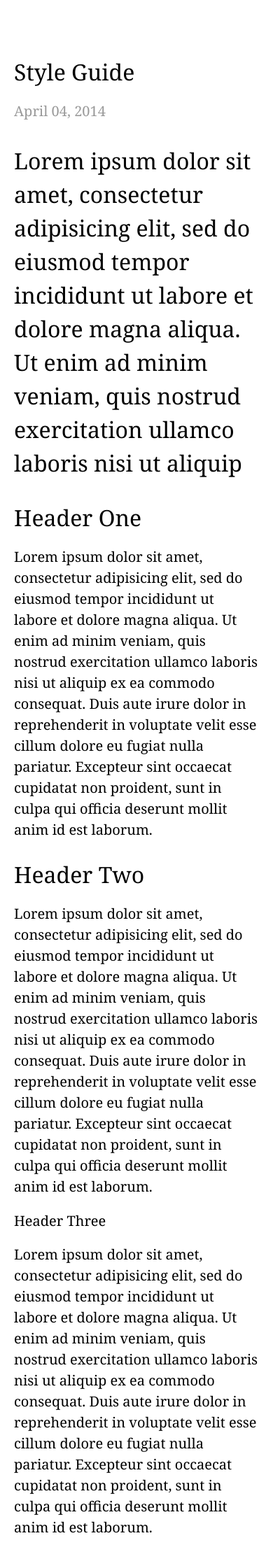
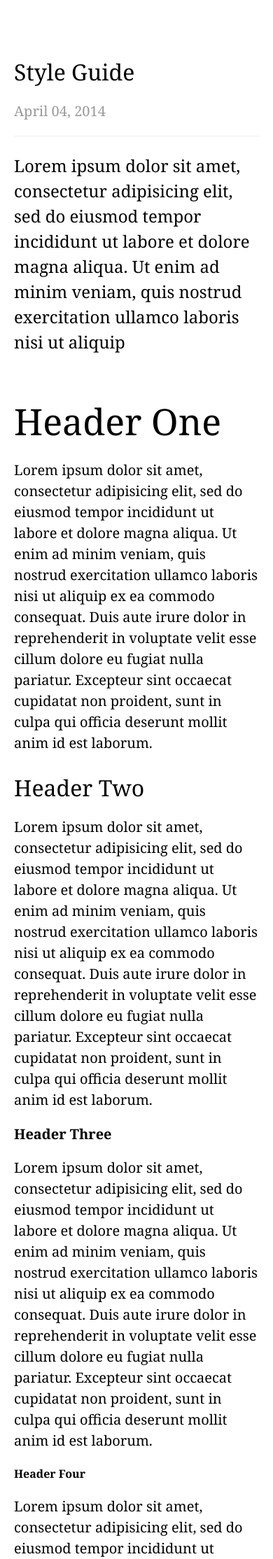
Before and after one commit to jonathandean/jonathandean.github.io, a Jekyll site: the page built from _posts/2014-04-04-styles.html, in a window 390 px wide. Shown: the top 2228 px of the page at 70% size. Built offline with Jekyll 4.4.1, drawn with Linux system fonts in a browser that asks for light colours.

Commit message:
updated styles for code, typography and links

```diff
--- a/_sass/_links.scss
+++ b/_sass/_links.scss
@@ -1,3 +1,4 @@
 a {
   text-decoration:none;
+  color: $orange;
 }
--- a/css/i.css
+++ b/css/i.css
@@ -358,7 +358,7 @@
   font-weight: 100; }
 
 h1, .h2, .h3, .h4, .h5, .h6 {
-  margin-bottom: .25em; }
+  margin-bottom: .35em; }
 
 h1, .h1 {
   font-size: 52px; }
@@ -367,10 +367,11 @@
   font-size: 32px; }
 
 h3, .h3 {
-  font-size: 20px; }
+  font-size: 20px;
+  font-weight: 900; }
 
 h4, .h4 {
-  font-size: 20px;
+  font-size: 16px;
   font-weight: 900; }
 
 h5, .h5 {
@@ -387,12 +388,16 @@
     margin-top: 1em; }
 
 .intro {
-  font-size: 32px; }
+  font-size: 24px; }
 
 @media screen and (min-width: 100px) and (max-width: 479px) {
-  .post h1 {
+  .post .header h1 {
     font-size: 32px; } }
-.post footer {
+.post .header {
+  border-bottom: 1px solid #eeeeee; }
+.post .intro {
+  padding-bottom: 1em; }
+.post .footer {
   color: #eeeeee; }
 .post .time {
   color: #999999; }
@@ -467,7 +472,8 @@
   margin-left: 2em; }
 
 a {
-  text-decoration: none; }
+  text-decoration: none;
+  color: #ff5335; }
 
 nav[role="navigation"] li,
 ul.social li {
@@ -770,20 +776,34 @@
   color: #009999; }
 
 /* Literal.Number.Integer.Long */
-code {
-  border-top-right-radius: 5px;
-  border-bottom-right-radius: 5px;
+.highlighttable, code, .code {
+  border-top-right-radius: 6px;
+  border-bottom-right-radius: 6px;
   border: 1px solid #eeeeee;
   border-left-width: 4px;
-  background-color: #fcfcfc;
+  background-color: #fcfcfc; }
+
+code, .code {
   display: block;
   font-family: Consolas,  "Andale Mono WT",  "Andale Mono",  "Lucida Console",  "Lucida Sans Typewriter",  "DejaVu Sans Mono",  "Bitstream Vera Sans Mono",  "Liberation Mono",  "Nimbus Mono L",  Monaco,  "Courier New",  Courier,  monospace;
   font-size: 14px;
   line-height: 1.4;
   letter-spacing: 0.1em;
   margin: 1em 0;
-  overflow: auto;
+  overflow-x: auto;
   padding: 1em; }
   @media screen and (min-width: 100px) and (max-width: 479px) {
-    code {
+    code, .code {
       padding: 1em 0.2em; } }
+
+.lineno {
+  color: #eeeeee; }
+
+.highlighttable code, .highlighttable .code {
+  border: none;
+  border-radius: none;
+  background-color: transparent; }
+.highlighttable .linenos {
+  background-color: #999999; }
+  .highlighttable .linenos .lineno {
+    color: white; }
```
Also changed, not shown: _sass/_code.scss (+21 -3 lines), _sass/_type.scss (+12 -7 lines).
